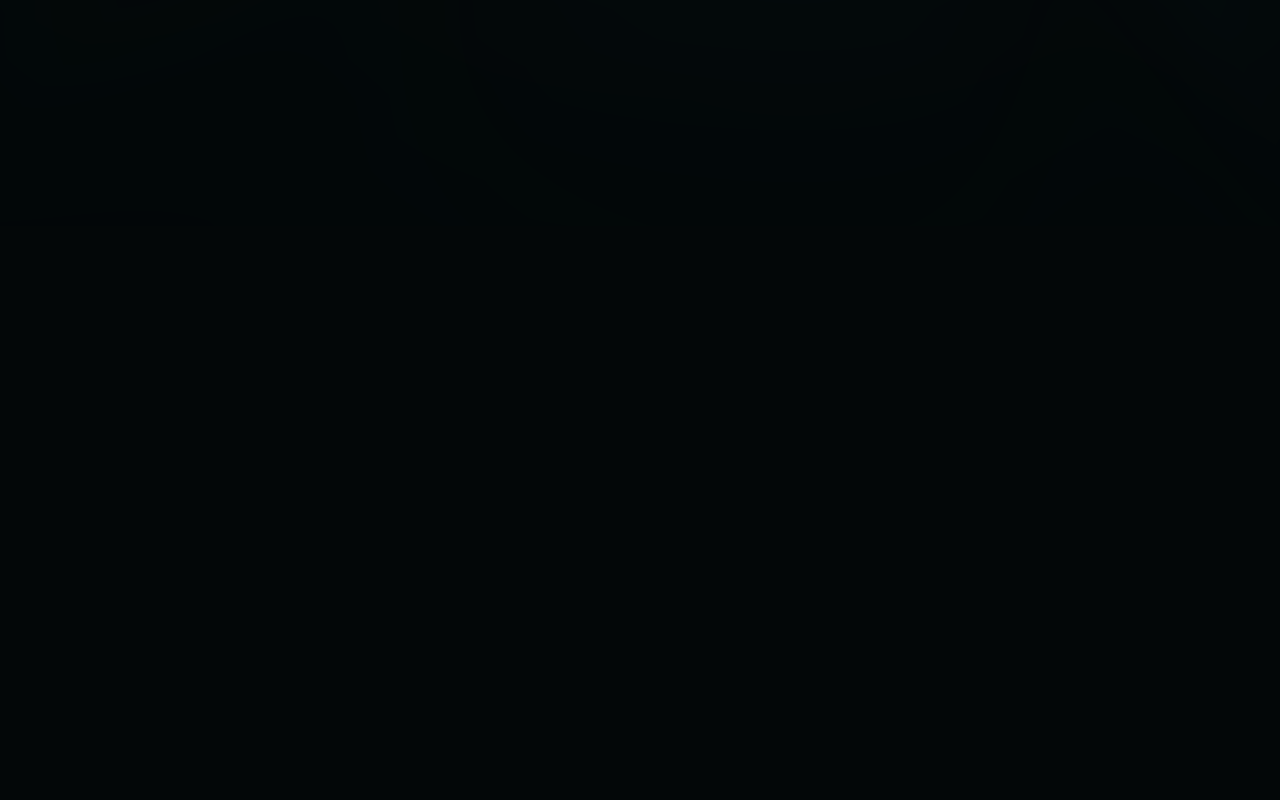
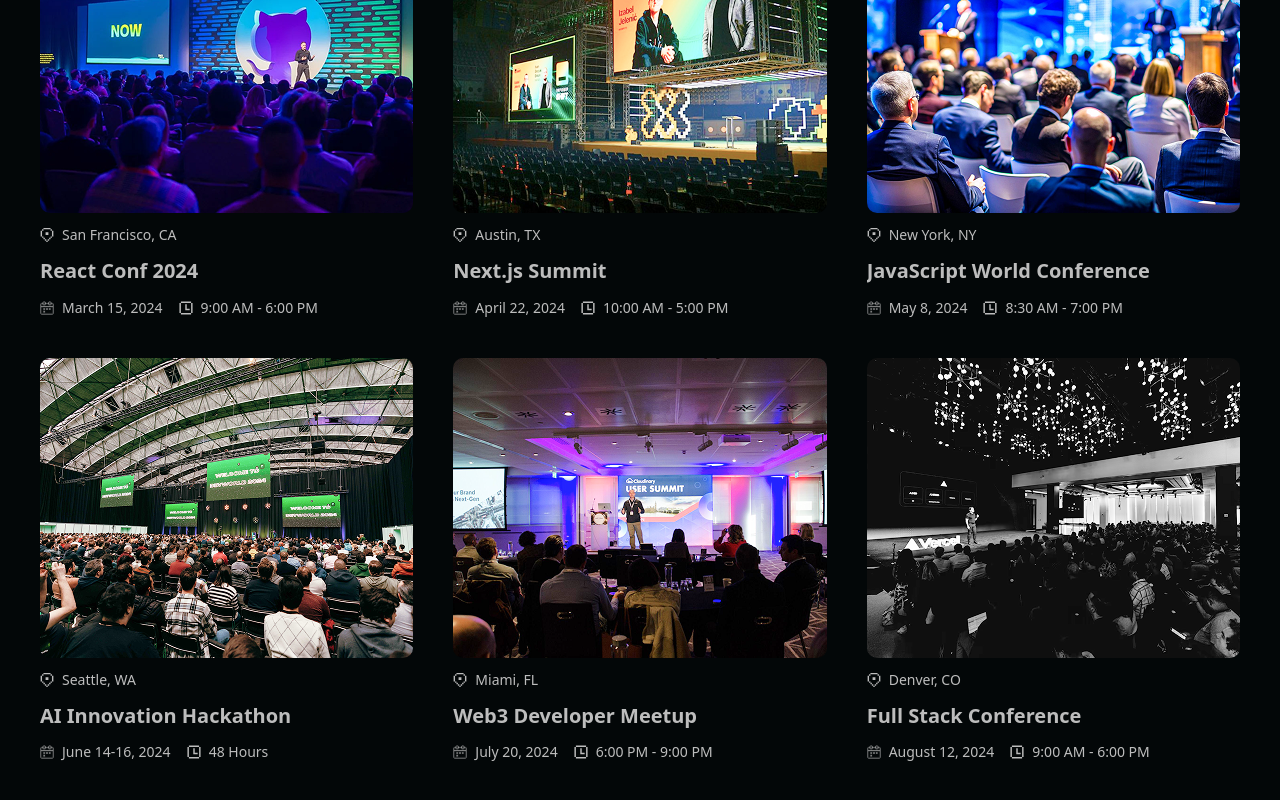
Before and after one commit to Deepak-Dhanoliya/DevEvents, a Next.js app: page / in a window 1280 px wide. Shown: the part 574-1374 px from the top of the page. Before the commit the page ends 800 px from the top, so only its background shows below. Built offline with nearby package versions, Linux system fonts and the light colour scheme; a web font is replaced by a local one.

Commit message:
second commit

```diff
--- a/app/globals.css
+++ b/app/globals.css
@@ -168,7 +168,7 @@
   }
 
   .events {
-    @apply grid md:grid-cols-3 gap-10 sm:grid-cols-2 grid-cols-1;
+    @apply grid  md:grid-cols-3 gap-10 sm:grid-cols-2 grid-cols-1;
   }
 
   #event-card {
--- a/app/layout.tsx
+++ b/app/layout.tsx
@@ -31,7 +31,7 @@
       >
         <Navbar />
 
-        <div className="absolute inset-0 top-0 z[-1] min-h-screen">
+        {/* <div className="absolute inset-0 top-0 z[-2] min-h-screen">
           <LightRays
             raysOrigin="top-center-offset"
             raysColor="#5dfeca"
@@ -43,7 +43,7 @@
             noiseAmount={0.0}
             distortion={0.01}
           />
-        </div>
+        </div> */}
 
         <main>{children}</main>
       </body>
--- a/app/page.tsx
+++ b/app/page.tsx
@@ -1,4 +1,8 @@
+import EventCard from "@/components/EventCard";
 import ExploreBtn from "@/components/ExploreBtn";
+import { events } from "@/lib/constants";
+
+
 
 const page = () => {
   return (
@@ -16,9 +20,11 @@
 
       <div className="mt-20 space-y-7">
         <h3>Featured Events</h3>
-        <ul className="events">
-          {[1, 2, 3, 4, 5].map((event) => (
-            <li key={event}>event {event}</li>
+        <ul className="events list-none">
+          {events.map((event) => (
+            <li key={event.title}>
+              <EventCard {...event} />
+            </li>
           ))}
         </ul>
       </div>
--- /dev/null
+++ b/components/EventCard.tsx
@@ -0,0 +1,46 @@
+import Image from "next/image";
+import Link from "next/link";
+import { Eventitems } from "@/lib/constants";
+
+const EventCard = ({
+  title,
+  image,
+  slug,
+  location,
+  date,
+  time,
+}: Eventitems) => {
+  return (
+    <Link href={"/events/" + slug} id="event-card">
+      <Image
+        src={image}
+        alt={title}
+        width={410}
+        height={300}
+        className="poster"
+      />
+      <div className="flex flex-row gap-2">
+        <Image src={"/icons/pin.svg"} alt="location" width={14} height={14} />
+        <p>{location}</p>
+      </div>
+      <p className="title">{title}</p>
+      <div className="datetime">
+        <div>
+          <Image
+            src={"/icons/calendar.svg"}
+            alt="date"
+            width={14}
+            height={14}
+          />
+          <p>{date}</p>
+        </div>
+        <div>
+          <Image src={"/icons/clock.svg"} alt="time" width={14} height={14} />
+          <p>{time}</p>
+        </div>
+      </div>
+    </Link>
+  );
+};
+
+export default EventCard;
--- a/components/ExploreBtn.tsx
+++ b/components/ExploreBtn.tsx
@@ -1,5 +1,6 @@
 "use client";
 
+import Image from "next/image";
 import Link from "next/link";
 
 const ExploreBtn = () => {
@@ -7,14 +8,12 @@
     <button
       type="button"
       id="explore-btn"
-      className="mt-7 mx-auto"
-      onClick={() => {
-        console.log("clicked");
-      }}
+      className="mt-7 mx-auto "
+
     >
-      <Link href={"#events"}>
+      <Link  href={"#events"}>
         Explore{" "}
-        <img
+        <Image
           src={"/icons/arrow-down.svg"}
           alt="arrow-down"
           width={24}
--- a/components/LightRays.tsx
+++ b/components/LightRays.tsx
@@ -445,7 +445,7 @@
   return (
     <div
       ref={containerRef}
-      className={`pointer-events-none relative z-[3] h-full w-full overflow-hidden ${className}`.trim()}
+      className={`pointer-events-none relative z-[-3] h-full w-full overflow-hidden ${className}`.trim()}
     />
   );
 };
--- a/components/Navbar.tsx
+++ b/components/Navbar.tsx
@@ -1,3 +1,4 @@
+import Image from "next/image";
 import Link from "next/link";
 
 const Navbar = () => {
@@ -5,7 +6,7 @@
     <header>
       <nav>
         <Link href={"/"} className="logo">
-          <img src={"/icons/logo.png"} alt="logo" width={24} height={24} />
+          <Image src={"/icons/logo.png"} alt="logo" width={24} height={24} />
           <p>DevEvents</p>
         </Link>
         <ul>
--- /dev/null
+++ b/lib/constants.tsx
@@ -0,0 +1,60 @@
+export type Eventitems={
+    slug:string,
+    image:string,
+    title:string,
+    location:string,
+    date:string,
+    time:string
+}
+
+export const events : Eventitems[] = [
+  {
+    slug: "react-conf-2024",
+    image: "/images/event1.png",
+    title: "React Conf 2024",
+    location: "San Francisco, CA",
+    date: "March 15, 2024",
+    time: "9:00 AM - 6:00 PM",
+  },
+  {
+    slug: "nextjs-summit",
+    image: "/images/event2.png",
+    title: "Next.js Summit",
+    location: "Austin, TX",
+    date: "April 22, 2024",
+    time: "10:00 AM - 5:00 PM",
+  },
+  {
+    slug: "javascript-world",
+    image: "/images/event3.png",
+    title: "JavaScript World Conference",
+    location: "New York, NY",
+    date: "May 8, 2024",
+    time: "8:30 AM - 7:00 PM",
+  },
+  {
+    slug: "ai-hackathon-2024",
+    image: "/images/event4.png",
+    title: "AI Innovation Hackathon",
+    location: "Seattle, WA",
+    date: "June 14-16, 2024",
+    time: "48 Hours",
+  },
+  {
+    slug: "web3-developer-meetup",
+    image: "/images/event5.png",
+    title: "Web3 Developer Meetup",
+    location: "Miami, FL",
+    date: "July 20, 2024",
+    time: "6:00 PM - 9:00 PM",
+  },
+  {
+    slug: "fullstack-conference",
+    image: "/images/event6.png",
+    title: "Full Stack Conference",
+    location: "Denver, CO",
+    date: "August 12, 2024",
+    time: "9:00 AM - 6:00 PM",
+  },
+
+];
```
